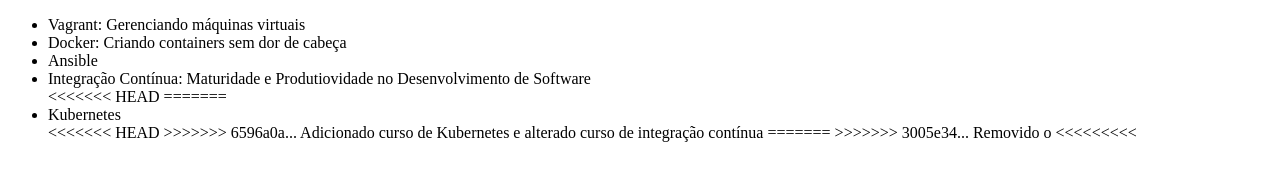
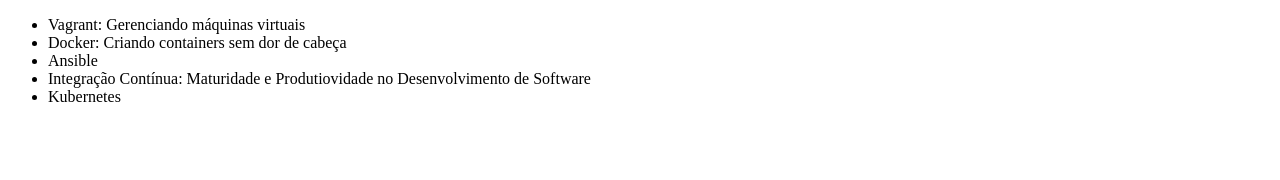
Before and after one commit to the-matt-augusto/repositorio-treinamento-alura, a plain HTML site: page index.html in a window 1280 px wide. Drawn offline with Linux system fonts and the light colour scheme.

Commit message:
Alterado o título para A lista de Cursos do Alura

```diff
--- a/index.html
+++ b/index.html
@@ -2,7 +2,7 @@
 <html lang="en">
 <head>
     <meta charset="UTF-8">
-    <title>Uma pequena lista de Cursos do Alura</title>
+    <title>A lista de Cursos do Alura</title>
 </head>
 <body>
     <ul>
@@ -10,13 +10,7 @@
         <li>Docker: Criando containers sem dor de cabeça</li>
         <li>Ansible</li>
         <li>Integração Contínua: Maturidade e Produtiovidade no Desenvolvimento de Software</li>
-<<<<<<< HEAD
-=======
 		<li>Kubernetes</li>
-<<<<<<< HEAD
->>>>>>> 6596a0a... Adicionado curso de Kubernetes e alterado curso de integração contínua
-=======
->>>>>>> 3005e34... Removido o <<<<<<<<<<Lista
     </ul>
 </body>
 </html>
```
